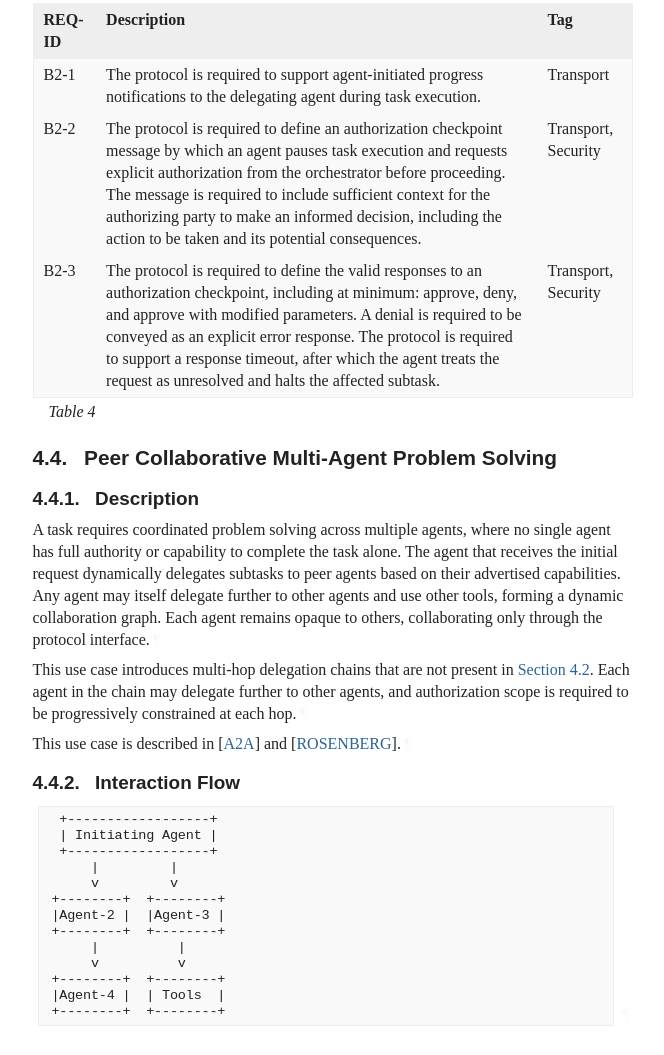
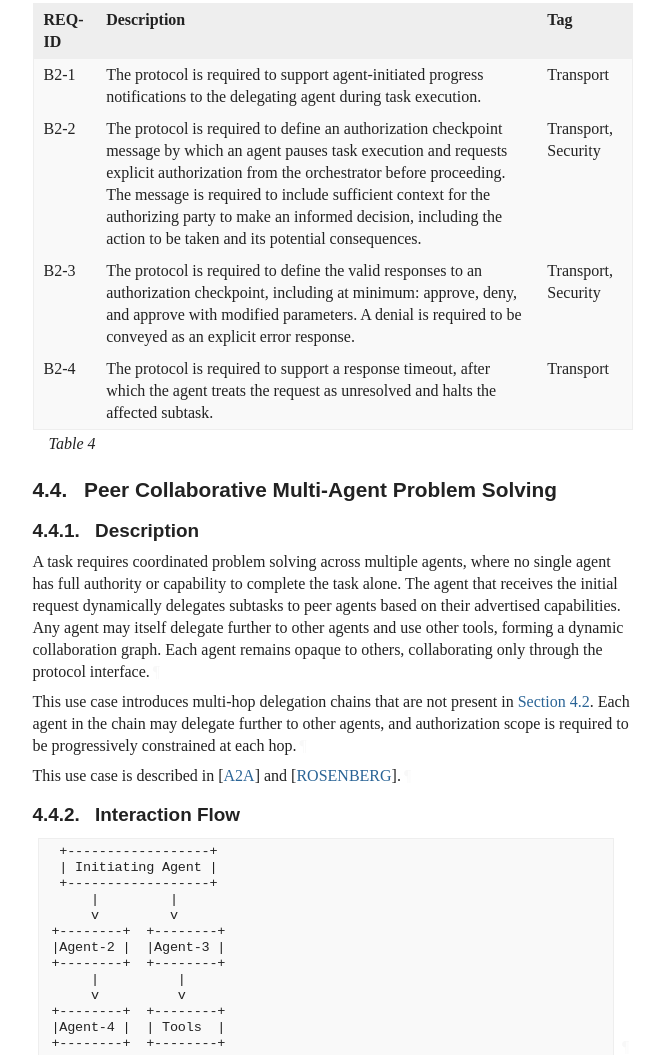
Before and after one commit to hoodchris/agentic-ai-ucreq2, a plain HTML site: page tireddy2-patch-8/draft-agentic-ai-usecases-requirements.html in a window 1280 px wide. Shown: the part 6549-7604 px from the top of the page, without its empty margins (92-756 px from the left). Drawn offline with Linux system fonts and the light colour scheme; a web font is replaced by a local one.

Commit message:
Script updating gh-pages from 587479d. [ci skip]

```diff
--- a/tireddy2-patch-8/draft-agentic-ai-usecases-requirements.html
+++ b/tireddy2-patch-8/draft-agentic-ai-usecases-requirements.html
@@ -1730,8 +1730,13 @@ and introduces additional requirements specific to authorization checkpoints in
               </tr>
               <tr>
                 <td class="text-left" rowspan="1" colspan="1">B2-3</td>
-                <td class="text-left" rowspan="1" colspan="1">The protocol is required to define the valid responses to an authorization checkpoint, including at minimum: approve, deny, and approve with modified parameters. A denial is required to be conveyed as an explicit error response. The protocol is required to support a response timeout, after which the agent treats the request as unresolved and halts the affected subtask.</td>
+                <td class="text-left" rowspan="1" colspan="1">The protocol is required to define the valid responses to an authorization checkpoint, including at minimum: approve, deny, and approve with modified parameters. A denial is required to be conveyed as an explicit error response.</td>
                 <td class="text-left" rowspan="1" colspan="1">Transport, Security</td>
+              </tr>
+              <tr>
+                <td class="text-left" rowspan="1" colspan="1">B2-4</td>
+                <td class="text-left" rowspan="1" colspan="1">The protocol is required to support a response timeout, after which the agent treats the request as unresolved and halts the affected subtask.</td>
+                <td class="text-left" rowspan="1" colspan="1">Transport</td>
               </tr>
             </tbody>
           </table>
```
Also changed, not shown: tireddy2-patch-8/draft-agentic-ai-usecases-requirements.txt.
